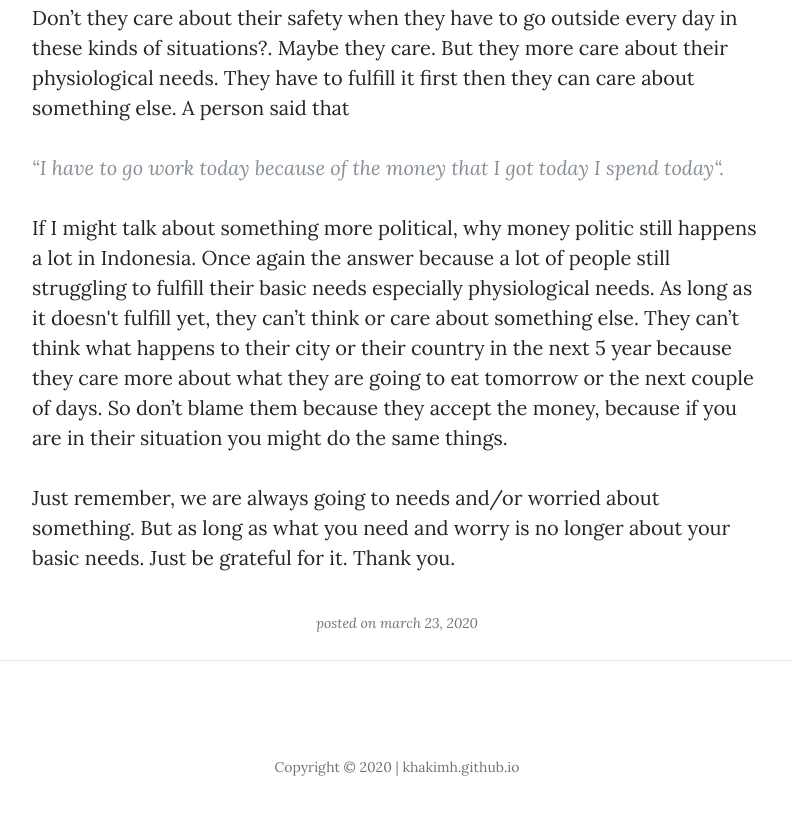
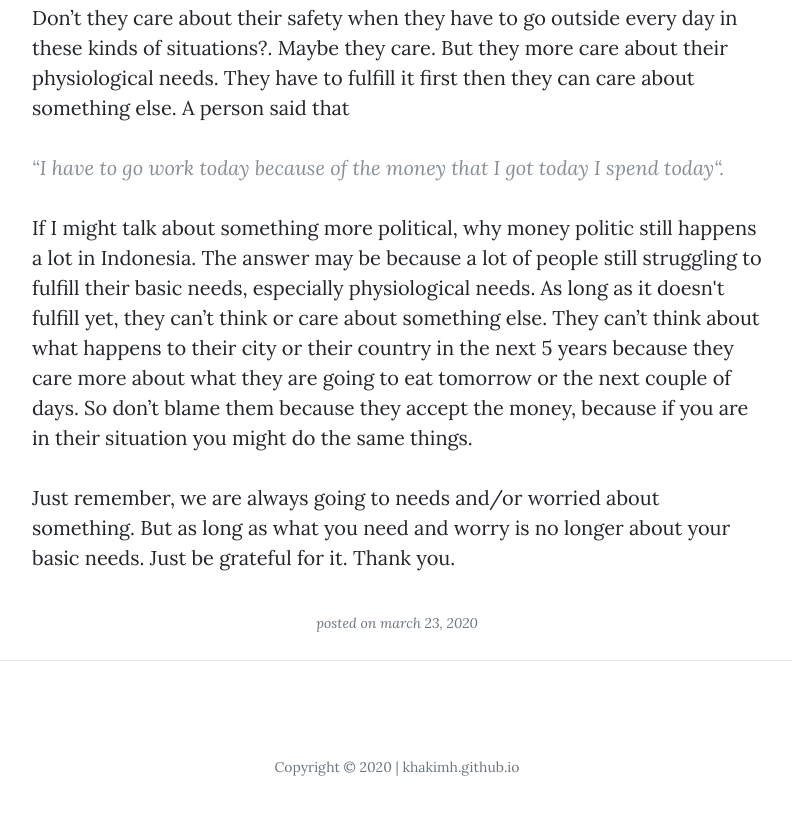
Before and after one commit to khakimh/khakimh.github.io, a website: page post/beinggrateful.html in a window 1280 px wide. Shown: the part 2015-2830 px from the top of the page, without its empty margins (243-1035 px from the left). Drawn offline with nearby package versions, Linux system fonts and the light colour scheme.

Commit message:
march 23, 2020

```diff
--- a/post/beinggrateful.html
+++ b/post/beinggrateful.html
@@ -91,7 +91,7 @@
 
           <p>Don’t they care about their safety when they have to go outside every day in these kinds of situations?. Maybe they care. But they more care about their physiological needs. They have to fulfill it first then they can care about something else. A person said that <blockquote class="blockquote">“I have to go work today because of the money that I got today I spend today“.</blockquote></p>
 
-          <p>If I  might talk about something more political, why money politic still happens a lot in Indonesia. Once again the answer because a lot of people still struggling to fulfill their basic needs especially physiological needs. As long as it doesn't fulfill yet, they can’t think or care about something else. They can’t think what happens to their city or their country in the next 5 year because they care more about what they are going to eat tomorrow or the next couple of days. So don’t blame them because they accept the money, because if you are in their situation you might do the same things.</p>
+          <p>If I  might talk about something more political, why money politic still happens a lot in Indonesia. The answer may be because a lot of people still struggling to fulfill their basic needs, especially physiological needs. As long as it doesn't fulfill yet, they can’t think or care about something else. They can’t think about what happens to their city or their country in the next 5 years because they care more about what they are going to eat tomorrow or the next couple of days. So don’t blame them because they accept the money, because if you are in their situation you might do the same things.</p>
 
           <p>Just remember, we are always going to needs and/or worried about something. But as long as what you need and worry is no longer about your basic needs. Just be grateful for it. Thank you.</p>
 
```
